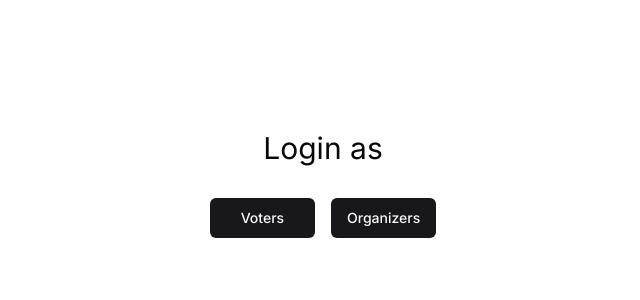
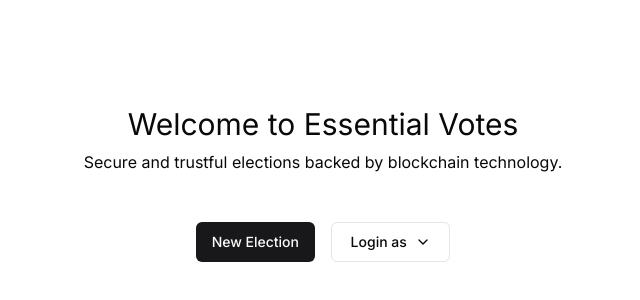
Before and after one commit to tryoasnafi/essentialvoting, a Next.js app in the folder frontend/: page / in a window 1280 px wide. Shown: the part 168-468 px from the top of the page, without its empty margins (317-957 px from the left). Built offline with nearby package versions, Linux system fonts and the light colour scheme.

Commit message:
update home page

```diff
--- a/frontend/src/app/page.tsx
+++ b/frontend/src/app/page.tsx
@@ -1,18 +1,41 @@
 import { Button } from '@/components/ui/button'
 import Link from 'next/link'
+import {
+  DropdownMenu,
+  DropdownMenuContent,
+  DropdownMenuItem,
+  DropdownMenuLabel,
+  DropdownMenuSeparator,
+  DropdownMenuTrigger,
+} from "@/components/ui/dropdown-menu"
+import { ChevronDown } from 'lucide-react'
+
 
 export default function Home() {
   return (
     <main className="flex min-h-screen flex-col items-center justify-center">
-      <h1 className="text-3xl pb-8 -mt-24"> Login as </h1>
+      <section className="text-center pb-12 -mt-24">
+        <h1 className="text-3xl pb-2"> Welcome to Essential Votes </h1>
+        <p>Secure and trustful elections backed by blockchain technology.</p>
+      </section>
       <div className="grid grid-cols-2 gap-4">
         <Button asChild>
-          <Link href="/voters/login">Voters</Link>
+          <Link href="/elections/new">New Election</Link>
         </Button>
-        <Button asChild>
-          <Link href="/organizers/login">Organizers</Link>
-        </Button>
+        <DropdownMenu>
+          <DropdownMenuTrigger asChild>
+            <Button variant="outline">Login as <ChevronDown className="ml-2 h-4 w-4" /></Button>
+          </DropdownMenuTrigger>
+          <DropdownMenuContent>
+            <DropdownMenuItem asChild>
+              <Link href="/voters/login">Voters</Link>
+            </DropdownMenuItem>
+            <DropdownMenuItem asChild>
+              <Link href="/organizers/login">Organizers</Link>
+            </DropdownMenuItem>
+          </DropdownMenuContent>
+        </DropdownMenu>
       </div>
-    </main>
+    </main >
   )
 }
```
